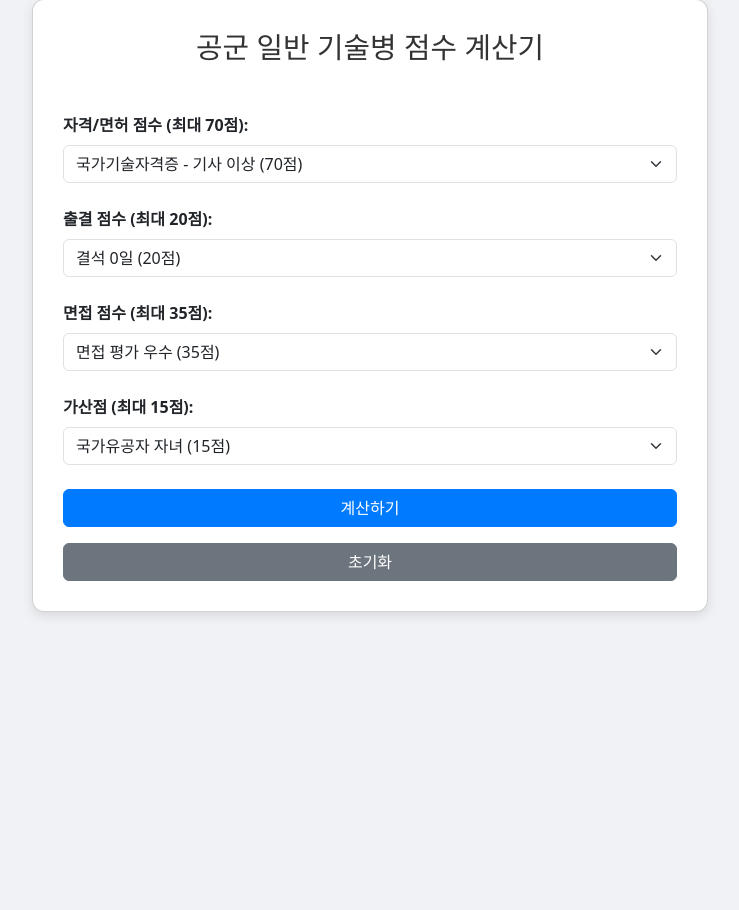
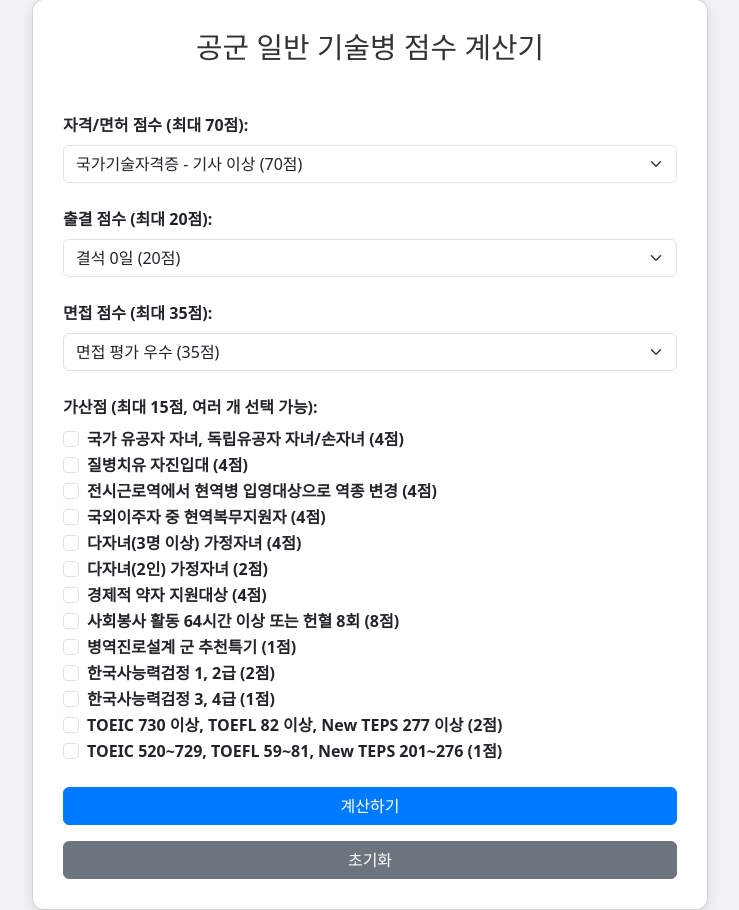
Before and after one commit to Xodls128/MI, a Django app: page /calculator/general/ in a window 1280 px wide. Shown: the part 51-961 px from the top of the page, without its empty margins (270-1009 px from the left). Before the commit the page ends 667 px from the top, so only its background shows below. Run offline with Django 5.2, Linux system fonts and the light colour scheme.

Commit message:
가산점 항목 나눴음

```diff
--- a/calculator/templates/calculator/general_technical.html
+++ b/calculator/templates/calculator/general_technical.html
@@ -80,15 +80,62 @@
                         </select>
                     </div>
 
-                <!-- 가산점 -->
+                    <!-- 가산점 (다중 선택 가능) -->
                     <div class="mb-4">
-                    <label for="additional_score" class="form-label">가산점 (최대 15점):</label>
-                    <select class="form-select" name="additional_score">
-                        <option value="15">국가유공자 자녀 (15점)</option>
-                        <option value="10">다자녀 가정 자녀 (10점)</option>
-                        <option value="5">사회봉사 활동 (5점)</option>
-                        <option value="0">가산점 없음 (0점)</option>
-                    </select>
+                        <label for="additional_score" class="form-label">가산점 (최대 15점, 여러 개 선택 가능):</label>
+                        <div class="form-check">
+                            <input class="form-check-input" type="checkbox" name="additional_score[]" value="4" id="option1">
+                            <label class="form-check-label" for="option1">국가 유공자 자녀, 독립유공자 자녀/손자녀 (4점)</label>
+                        </div>
+                        <div class="form-check">
+                            <input class="form-check-input" type="checkbox" name="additional_score[]" value="4" id="option2">
+                            <label class="form-check-label" for="option2">질병치유 자진입대 (4점)</label>
+                        </div>
+                        <div class="form-check">
+                            <input class="form-check-input" type="checkbox" name="additional_score[]" value="4" id="option3">
+                            <label class="form-check-label" for="option3">전시근로역에서 현역병 입영대상으로 역종 변경 (4점)</label>
+                        </div>
+                        <div class="form-check">
+                            <input class="form-check-input" type="checkbox" name="additional_score[]" value="4" id="option4">
+                            <label class="form-check-label" for="option4">국외이주자 중 현역복무지원자 (4점)</label>
+                        </div>
+                        <div class="form-check">
+                            <input class="form-check-input" type="checkbox" name="additional_score[]" value="4" id="option5">
+                            <label class="form-check-label" for="option5">다자녀(3명 이상) 가정자녀 (4점)</label>
+                        </div>
+                        <div class="form-check">
+                            <input class="form-check-input" type="checkbox" name="additional_score[]" value="2" id="option6">
+                            <label class="form-check-label" for="option6">다자녀(2인) 가정자녀 (2점)</label>
+                        </div>
+                        <div class="form-check">
+                            <input class="form-check-input" type="checkbox" name="additional_score[]" value="4" id="option7">
+                            <label class="form-check-label" for="option7">경제적 약자 지원대상 (4점)</label>
+                        </div>
+                        <div class="form-check">
+                            <input class="form-check-input" type="checkbox" name="additional_score[]" value="8" id="option8">
+                            <label class="form-check-label" for="option8">사회봉사 활동 64시간 이상 또는 헌혈 8회 (8점)</label>
+                        </div>
+                        <!-- 추가 가산점 항목도 동일하게 적용 -->
+                        <div class="form-check">
+                            <input class="form-check-input" type="checkbox" name="additional_score[]" value="1" id="option9">
+                            <label class="form-check-label" for="option9">병역진로설계 군 추천특기 (1점)</label>
+                        </div>
+                        <div class="form-check">
+                            <input class="form-check-input" type="checkbox" name="additional_score[]" value="2" id="option10">
+                            <label class="form-check-label" for="option10">한국사능력검정 1, 2급 (2점)</label>
+                        </div>
+                        <div class="form-check">
+                            <input class="form-check-input" type="checkbox" name="additional_score[]" value="1" id="option11">
+                            <label class="form-check-label" for="option11">한국사능력검정 3, 4급 (1점)</label>
+                        </div>
+                        <div class="form-check">
+                            <input class="form-check-input" type="checkbox" name="additional_score[]" value="2" id="option12">
+                            <label class="form-check-label" for="option12">TOEIC 730 이상, TOEFL 82 이상, New TEPS 277 이상 (2점)</label>
+                        </div>
+                        <div class="form-check">
+                            <input class="form-check-input" type="checkbox" name="additional_score[]" value="1" id="option13">
+                            <label class="form-check-label" for="option13">TOEIC 520~729, TOEFL 59~81, New TEPS 201~276 (1점)</label>
+                        </div>
                     </div>
 
                     <!-- 계산하기 버튼 -->
@@ -111,5 +158,3 @@
 
         <!-- Bootstrap JS (optional) -->
         <script src="https://cdn.jsdelivr.net/npm/bootstrap@5.3.0-alpha1/dist/js/bootstrap.bundle.min.js"></script>
-</body>
-</html>
--- a/calculator/views.py
+++ b/calculator/views.py
@@ -26,10 +26,16 @@ def general_technical_view(request):
         license_score = int(request.POST.get('license_score', 0))
         attendance_score = int(request.POST.get('attendance_score', 0))
         interview_score = int(request.POST.get('interview_score', 0))
-        additional_score = int(request.POST.get('additional_score', 0))
+
+        # 가산점은 다중 선택이므로 getlist()로 처리
+        additional_scores = request.POST.getlist('additional_score[]')  # 여러 개 선택 가능
+        additional_score_total = sum([int(score) for score in additional_scores])  # 선택된 가산점 합계 계산
+
+        print(f"추가 점수 리스트: {additional_scores}")
+        print(f"추가 점수 합계: {additional_score_total}")
 
         # 총점 계산
-        total_score = license_score + attendance_score + interview_score + additional_score
+        total_score = license_score + attendance_score + interview_score + additional_score_total
 
         # 합격 여부 판단 (예측된 커트라인 사용)
         if total_score >= predicted_cutoff:
@@ -46,6 +52,7 @@ def general_technical_view(request):
         })
 
     return render(request, 'calculator/general_technical.html')
+
 
 
 # 커트라인 데이터 설정 (이전 데이터)
```
Lines whose indentation alone changed are shown as unchanged.
